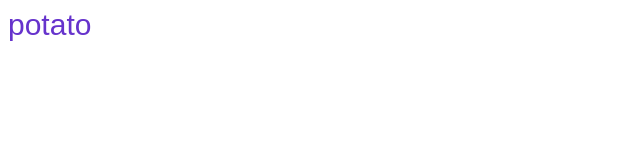
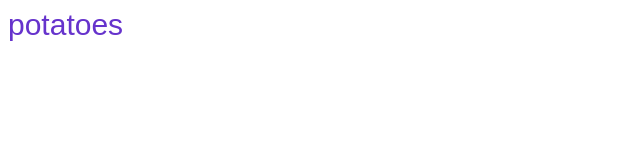
Before and after one commit to scrmbld/introJS, a website: page index.html in a window 1280 px wide. Shown: the full height of the page, 0-640 px from the left. Drawn offline with Linux system fonts and the light colour scheme.

Commit message:
example updated

```diff
--- a/index.html
+++ b/index.html
@@ -9,7 +9,7 @@
 </head>
 <body>
 <!-- actual body -->
-  <div class="test">potato</div>
+  <div class="test">potatoes</div>
 
 
 <!-- js link -->
```
